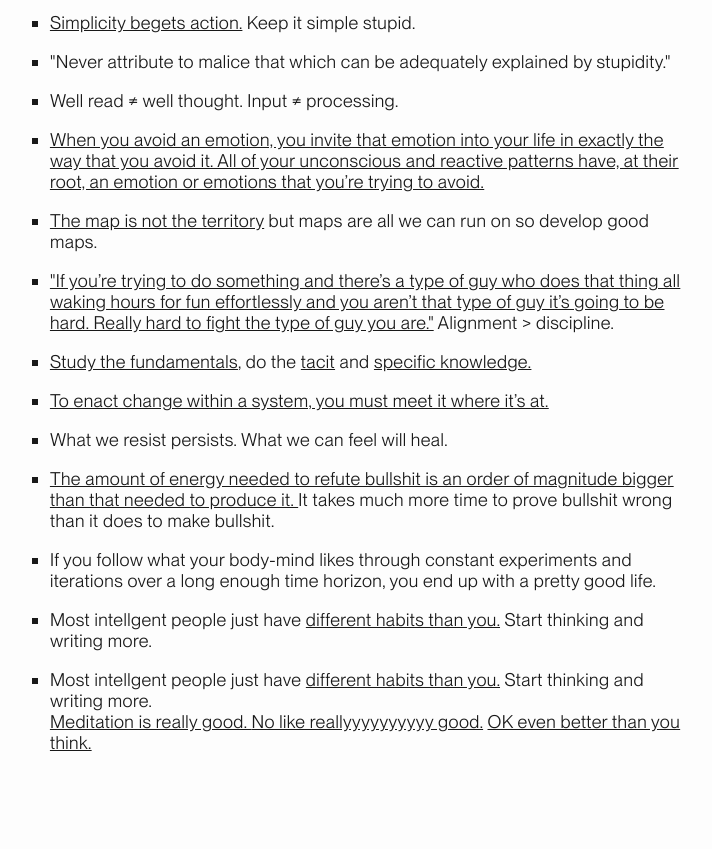
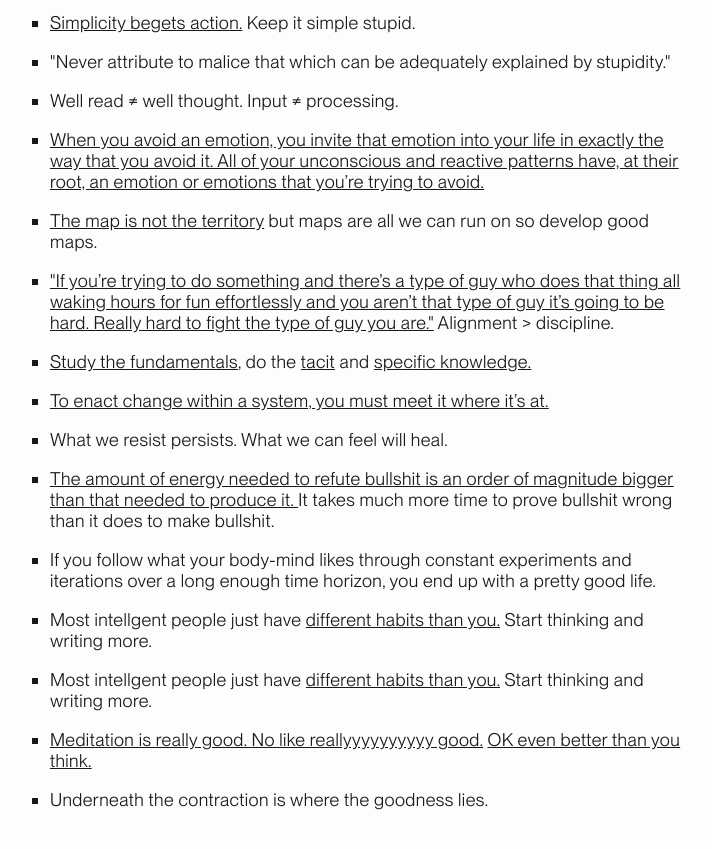
Before and after one commit to pxsswordprotected/personalsite, a Jekyll site: the page docs/principles.html, which Jekyll copies as it is, in a window 1280 px wide and 900 px high, scrolled down 3560 px. Shown: the top 849 px of the window, without its empty margins (285-997 px from the left). Built offline with Jekyll 4.4.1, drawn with Linux system fonts in a browser that asks for light colours.

Commit message:
more princioples

```diff
--- a/docs/principles.html
+++ b/docs/principles.html
@@ -608,6 +608,7 @@
                             >
                             Start thinking and writing more.
                         </li>
+                        <li>
                             <a
                                 href="https://x.com/nickcammarata/status/1819463794386493702?s=20"
                                 target="_blank"
@@ -623,6 +624,11 @@
                                 target="_blank"
                                 >OK even better than you think.</a
                             >
+                        </li>
+                        <li>
+                            Underneath the contraction is where the goodness
+                            lies.
+                        </li>
                     </ul>
                 </section>
             </main>
```
Lines whose indentation alone changed are shown as unchanged.
